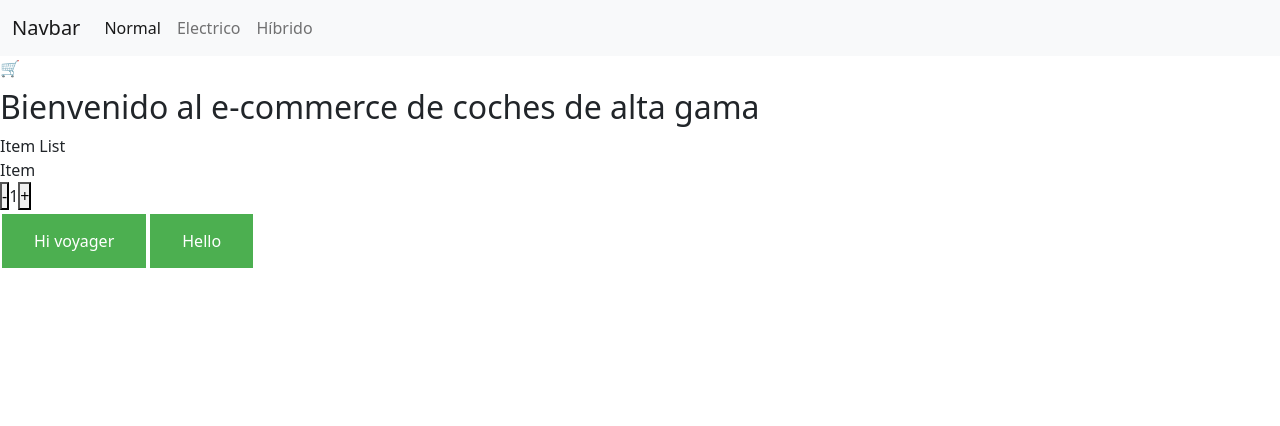
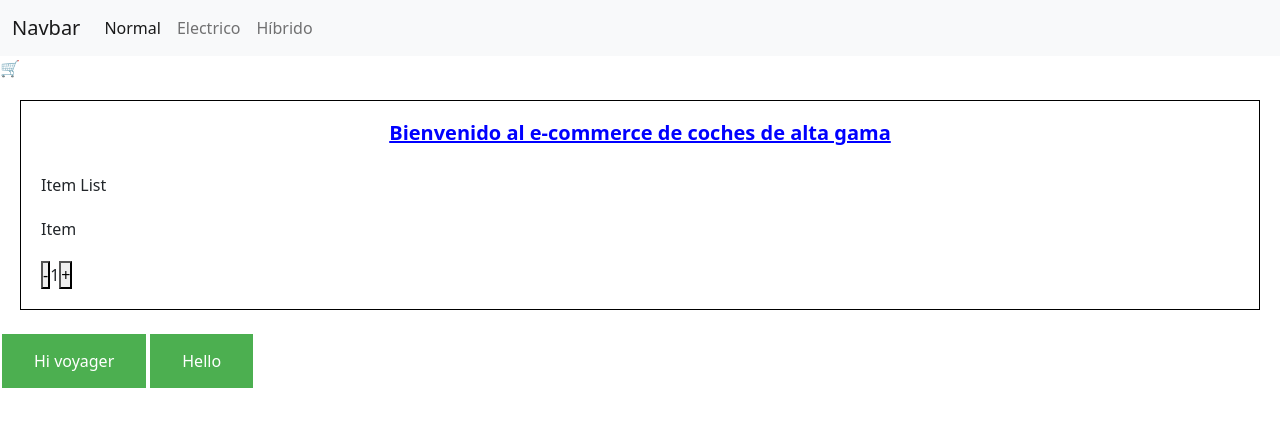
Before and after one commit to Siralexisstar/comision-62330-alej, a React (Vite) app: page / in a window 1280 px wide. Shown: the top 426 px of the page. Built offline with nearby package versions, Linux system fonts and the light colour scheme.

Commit message:
Adding modules to css styles

```diff
--- a/src/components/ItemListContainer/ItemListCointainer.jsx
+++ b/src/components/ItemListContainer/ItemListCointainer.jsx
@@ -1,12 +1,15 @@
 import ItemCount from "../ItemCount/ItemCount";
 import ItemList from "../ItemList/ItemList";
+import  styles  from "./ItemListCointainer.module.css";
 // Using this class as a container
 const ItemListContainer = ({ title }) => {
   return (
     <>
-      <h2>{title}</h2>
-      <ItemList />
-      <ItemCount stock={10} initial={1}/>
+      <div className= {styles.container}>
+        <h2 className={styles.title}>{title}</h2>
+        <ItemList />
+        <ItemCount stock={10} initial={1} />
+      </div>
     </>
   );
 };
--- /dev/null
+++ b/src/components/ItemListContainer/ItemListCointainer.module.css
@@ -0,0 +1,17 @@
+.container {
+    display: flex;
+    flex-direction: column;
+    justify-content: center;
+    gap : 20px;
+    border: 1px solid black;
+    margin: 20px;
+    padding: 20px;
+}
+
+.title {
+    text-align: center;
+    font-weight: bold;
+    font-size: 20px;
+    color: blue;
+    text-decoration: underline;
+}
```
